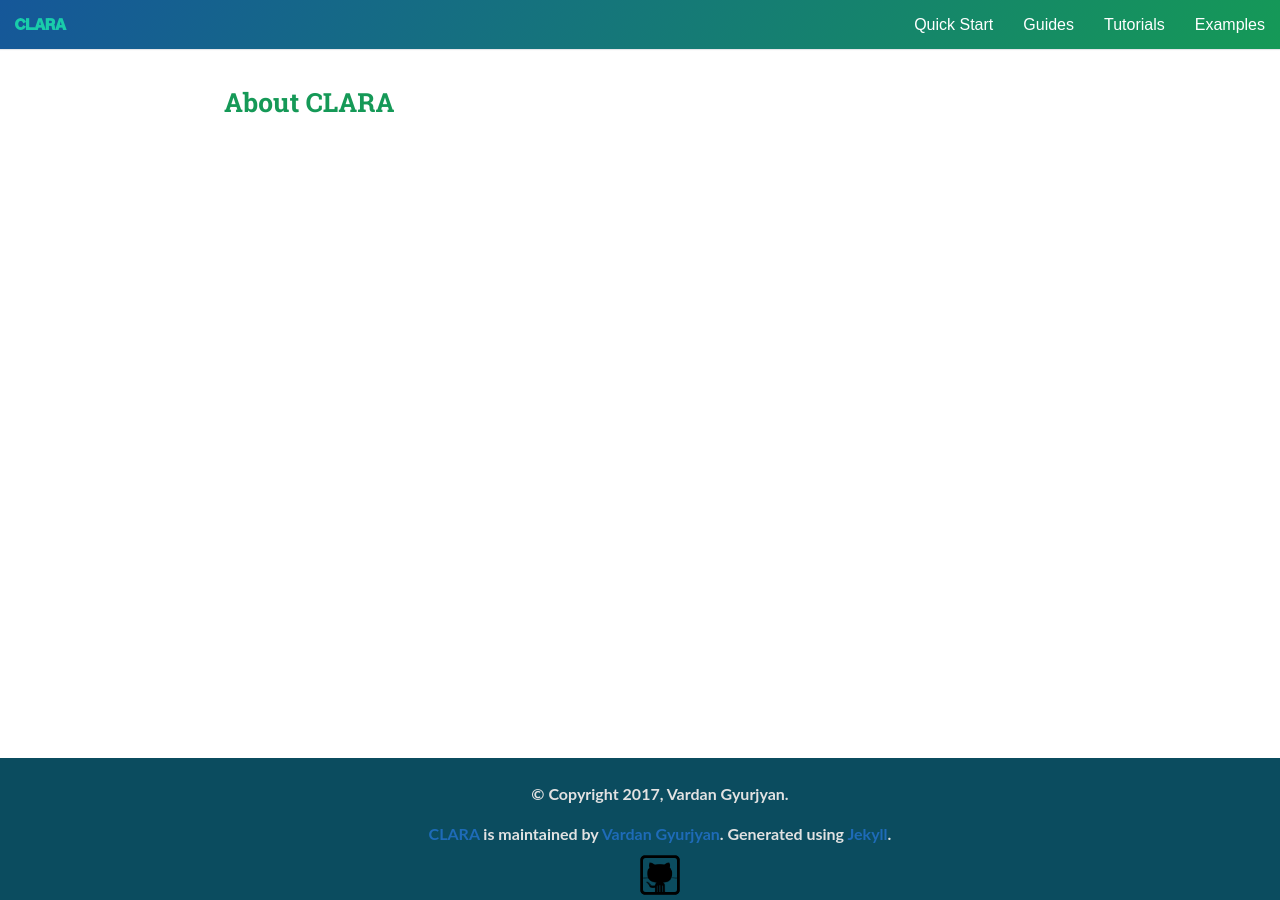
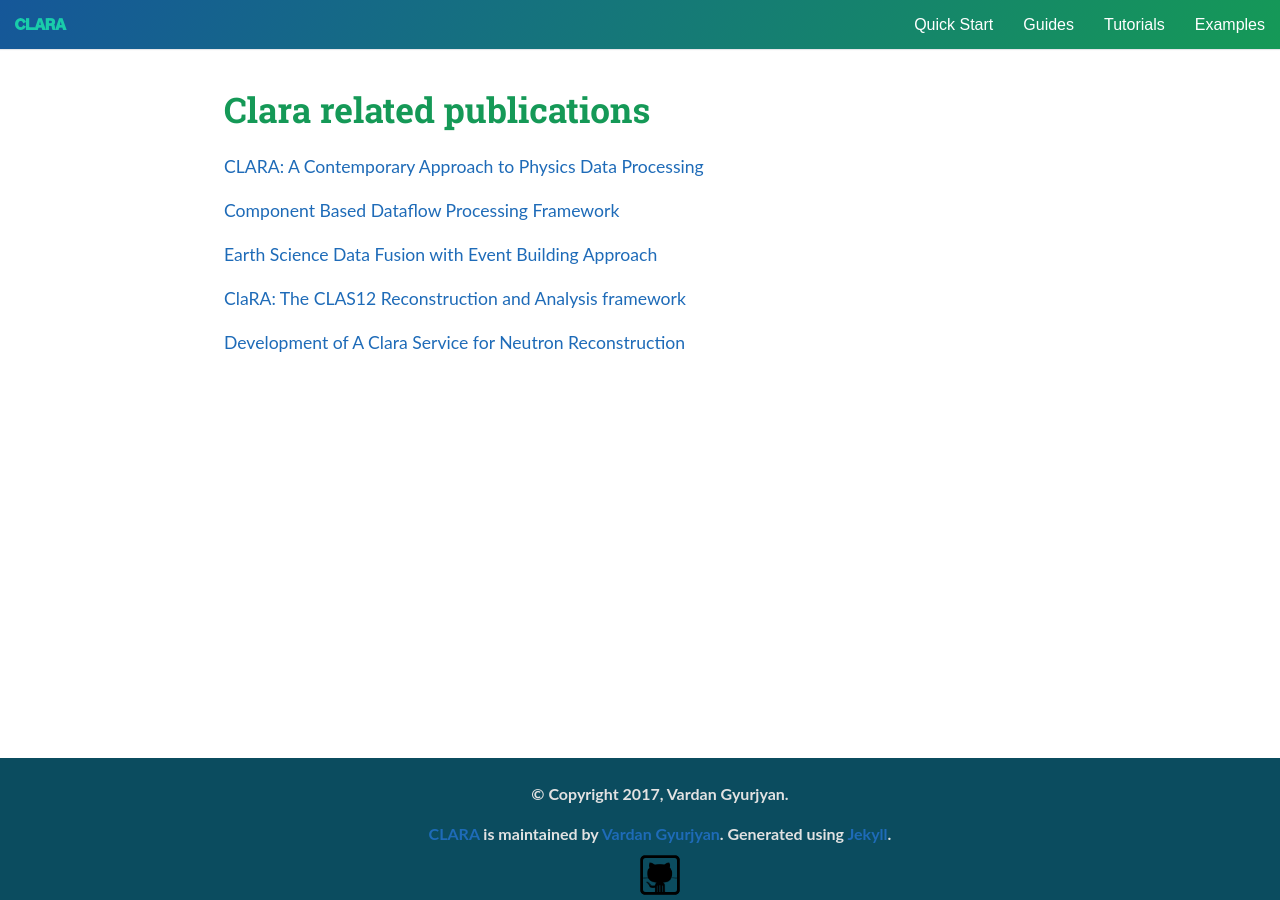
Before and after one commit to JeffersonLab/clara-docs, a Jekyll site: the page built from docs/about.md, in a window 1280 px wide and 900 px high. Built offline with Jekyll 4.4.1, drawn with Linux system fonts in a browser that asks for light colours.

Commit message:
Add About section
Moving Publications links into this section.

```diff
--- a/_includes/header.html
+++ b/_includes/header.html
@@ -3,7 +3,7 @@
   <h2 class="project-tagline">{{ site.tagline }}</h2>
   <ul class="footer-bar">
     <a href="{{ site.baseurl }}/docs/installation.html" class="btn">Installation</a>
-    <a href="{{ site.baseurl }}/docs/publications.html" class="btn">Publications</a>
+    <a href="{{ site.baseurl }}/docs/about.html" class="btn">About</a>
     <a href="{{ site.baseurl }}/docs/playground.html" class="btn">Playground</a>
   </ul>
 </section>
--- a/docs/about.md
+++ b/docs/about.md
@@ -3,5 +3,20 @@ layout: page
 title: About
 ---
 
-About CLARA
------------
+Clara related publications
+==========================
+
+[CLARA: A Contemporary Approach to Physics Data
+Processing](http://iopscience.iop.org/article/10.1088/1742-6596/331/3/032013/pdf;jsessionid=4B3784968BBFB640E965178DC4FA1A2E.c3.iopscience.cld.iop.org)
+
+[Component Based Dataflow Processing
+Framework](http://geo-bigdata.github.io/2015/papers/S08203.pdf)
+
+[Earth Science Data Fusion with Event Building
+Approach](http://geo-bigdata.github.io/2015/papers/S08204.pdf)
+
+[ClaRA: The CLAS12 Reconstruction and Analysis
+framework](http://meetings.aps.org/Meeting/CAL13/Session/H3.6)
+
+[Development of A Clara Service for Neutron
+Reconstruction](http://adsabs.harvard.edu/abs/2011APS..DNP.EA024C)
```
Also changed, not shown: docs/publications.md (deleted, +0 -23 lines).
